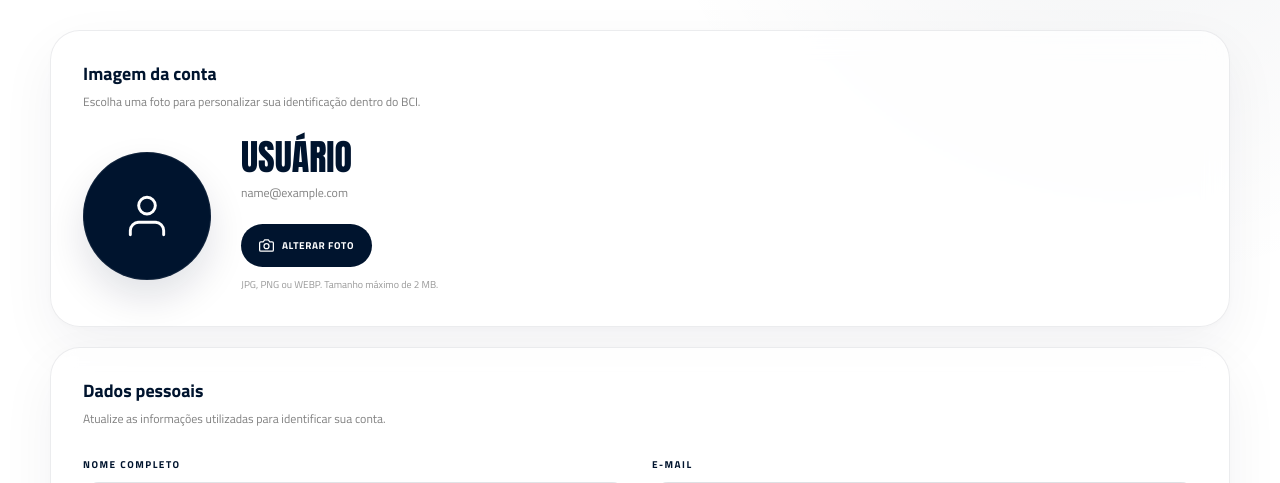
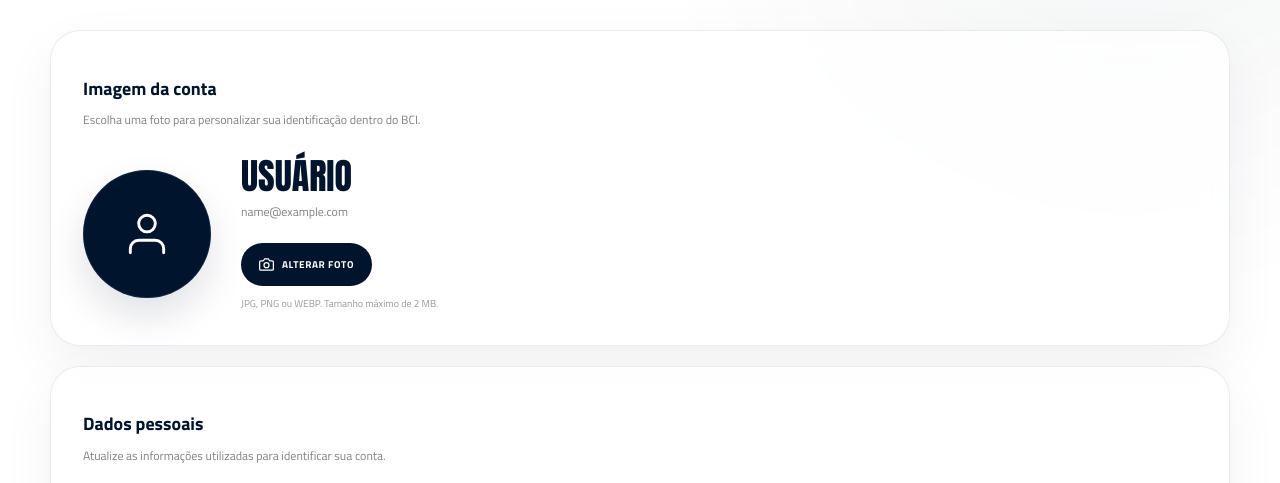
Before and after one commit to LUMEN-7/BCI, a React (Vite) app: page /edit-profile in a window 1280 px wide. Shown: the part 197-680 px from the top of the page. Built offline with nearby package versions, Linux system fonts and the light colour scheme; no server answers; sample sign-in values are in the browser's storage.

Commit message:
fix: adjust margin-bottom for edit profile container

```diff
--- a/src/pages/EditProfile/style.css
+++ b/src/pages/EditProfile/style.css
@@ -247,7 +247,7 @@
 
   width: auto;
 
-  margin: 0 !important;
+  margin-bottom: 0.2rem !important;
   padding: 0 !important;
 
   border: none !important;
```
